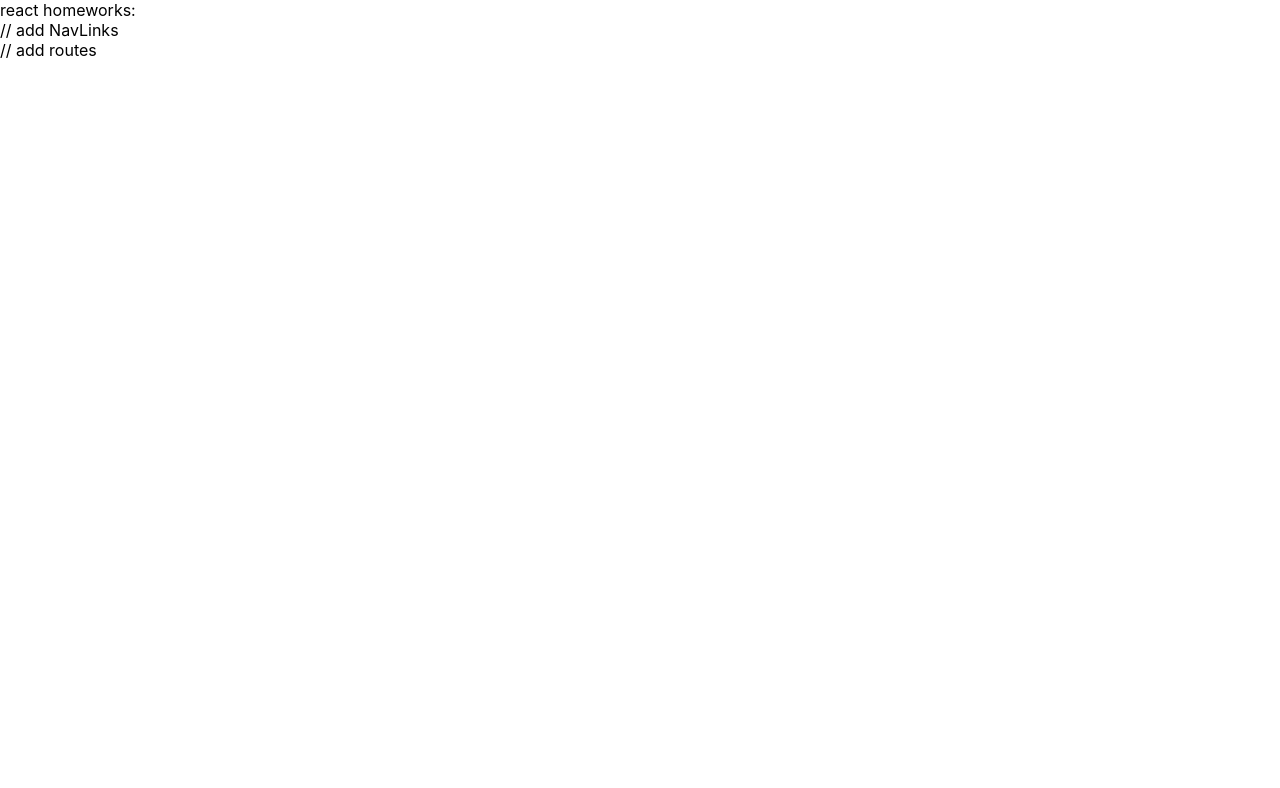
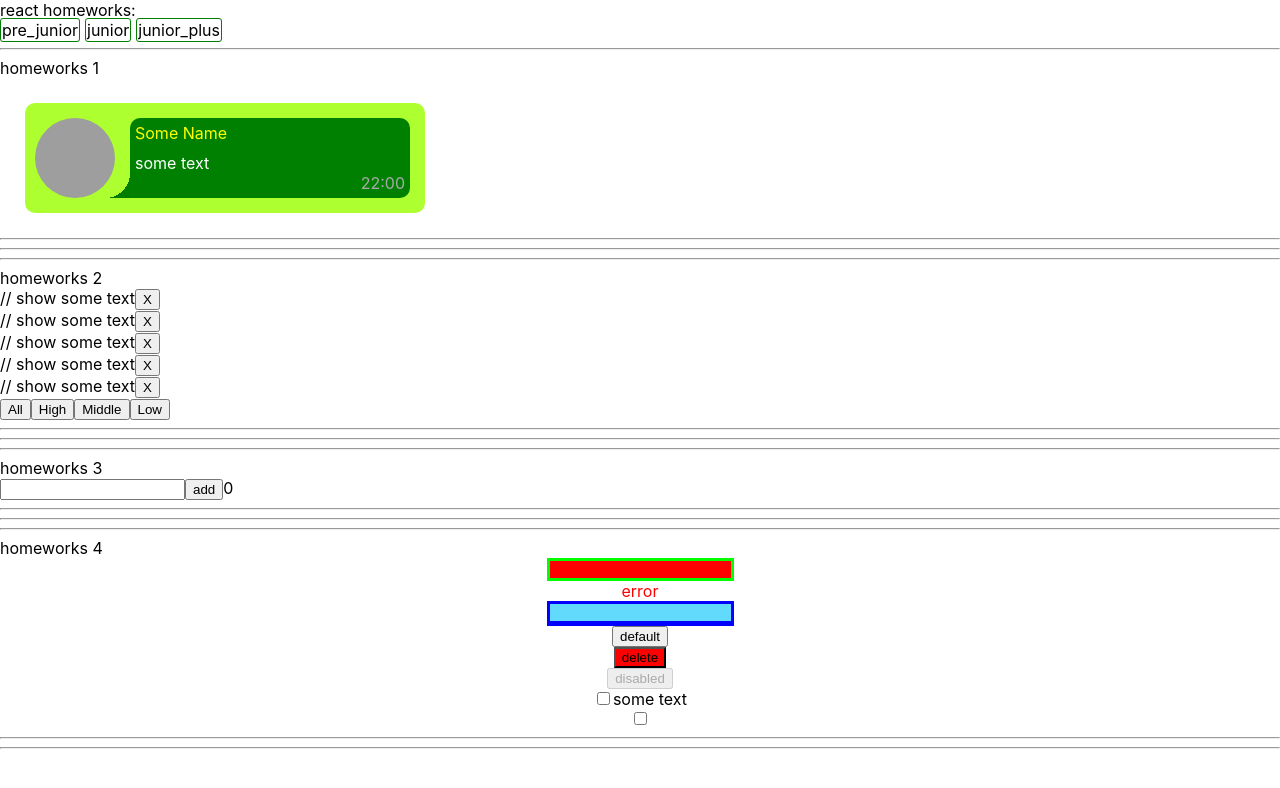
Before and after one commit to AleksandrFROLik/DZ_Ignat, a React (Create React App) app: page /#/pre-junior in a window 1280 px wide. Shown: the top 788 px of the page. Built offline with nearby package versions, Linux system fonts and the light colour scheme; grey boxes are pictures that could not be loaded.

Commit message:
create NavLink

```diff
--- a/src/p2-homeworks/h5/HW5.tsx
+++ b/src/p2-homeworks/h5/HW5.tsx
@@ -1,18 +1,17 @@
 import React from 'react'
-import Header from './Header'
+import HeaderHW from "./HeaderHW";
 import Routes from './Routes'
+import {HashRouter} from "react-router-dom";
+
 
 function HW5() {
     return (
         <div>
             {/*в gh-pages лучше работает HashRouter*/}
-            {/*<HashRouter>*/}
-
-            <Header/>
-
-            <Routes/>
-
-            {/*</HashRouter>*/}
+            <HashRouter>
+                <HeaderHW/>
+                <Routes/>
+            </HashRouter>
         </div>
     )
 }
--- a/src/p2-homeworks/h5/Header.tsx
+++ /dev/null
@@ -1,12 +0,0 @@
-import React from 'react'
-
-function Header() {
-    return (
-        <div>
-            // add NavLinks
-
-        </div>
-    )
-}
-
-export default Header
--- /dev/null
+++ b/src/p2-homeworks/h5/HeaderHW.module.css
@@ -0,0 +1,13 @@
+.linkItems{
+
+}
+
+.linkItems  a {
+    margin-right: 5px;
+    text-decoration: none;
+    color: black;
+    border: 1px solid green;
+    border-radius: 3px;
+    padding: 1px;
+
+}
--- /dev/null
+++ b/src/p2-homeworks/h5/HeaderHW.tsx
@@ -0,0 +1,17 @@
+import React from 'react'
+import {NavLink} from "react-router-dom";
+import {PATH} from "./Routes";
+import s from './HeaderHW.module.css'
+
+
+function HeaderHW() {
+    return (
+        <div className={s.linkItems}>
+            <NavLink to={PATH.PRE_JUNIOR}>pre_junior</NavLink>
+            <NavLink to={PATH.JUNIOR}>junior</NavLink>
+            <NavLink to={PATH.JUNIOR_PLUS}>junior_plus</NavLink>
+        </div>
+    )
+}
+
+export default HeaderHW
--- a/src/p2-homeworks/h5/Routes.tsx
+++ b/src/p2-homeworks/h5/Routes.tsx
@@ -1,27 +1,35 @@
 import React from 'react'
+import {Redirect, Route, Switch} from "react-router-dom";
+import Error404 from "./pages/Error404";
+import PreJunior from "./pages/PreJunior";
+import {Junior} from "./pages/Junior";
+import {JuniorPlus} from "./pages/JuniorPlus";
 
 export const PATH = {
     PRE_JUNIOR: '/pre-junior',
-    // add paths
+    JUNIOR: '/junior',
+    JUNIOR_PLUS: '/junior_plus'
+
 }
 
 function Routes() {
     return (
         <div>
             {/*Switch выбирает первый подходящий роут*/}
-            {/*<Switch>*/}
+            <Switch>
 
-            {/*в начале мы попадаем на страницу '/' и переходим сразу на страницу PRE_JUNIOR*/}
-            {/*exact нужен чтоб указать полное совподение (что после '/' ничего не будет)*/}
-            {/*<Route path={'/'} exact render={() => <Redirect to={PATH.PRE_JUNIOR}/>}/>*/}
+                {/*в начале мы попадаем на страницу '/' и переходим сразу на страницу PRE_JUNIOR*/}
+                {/*exact нужен чтоб указать полное совподение (что после '/' ничего не будет)*/}
+                <Route path={'/'} exact render={() => <Redirect to={PATH.PRE_JUNIOR}/>}/>
 
-            {/*<Route path={PATH.PRE_JUNIOR} render={() => <PreJunior/>}/>*/}
-                // add routes
+                <Route path={PATH.PRE_JUNIOR} render={() => <PreJunior/>}/>
+                <Route path={PATH.JUNIOR} render={() => <Junior/>}/>
+                <Route path={PATH.JUNIOR_PLUS} render={() => <JuniorPlus/>}/>
 
-            {/*у этого роута нет пути, он отрисуется если пользователь захочет попасть на несуществующую страницу*/}
-            {/*<Route render={() => <Error404/>}/>*/}
+                {/*у этого роута нет пути, он отрисуется если пользователь захочет попасть на несуществующую страницу*/}
+                <Route render={() => <Error404/>}/>
 
-            {/*</Switch>*/}
+            </Switch>
         </div>
     )
 }
--- /dev/null
+++ b/src/p2-homeworks/h5/pages/Junior.tsx
@@ -0,0 +1,13 @@
+import React from "react";
+
+
+export const Junior = () => {
+    return (
+        <div>
+            {/*<HW6/>*/}
+            {/*<HW7/>*/}
+            {/*<HW8/>*/}
+            {/*<HW9/>*/}
+        </div>
+    )
+}
--- /dev/null
+++ b/src/p2-homeworks/h5/pages/JuniorPlus.tsx
@@ -0,0 +1,12 @@
+import React from "react";
+
+
+export const JuniorPlus = () => {
+    return (
+        <div>
+            {/*<HW10/>*/}
+            {/*<HW11/>*/}
+            {/*<HW12/>*/}
+        </div>
+    )
+}
```
Also changed, not shown: package.json (+9 -1 lines), 1 other file (tests, documents, lock files or other folders).
